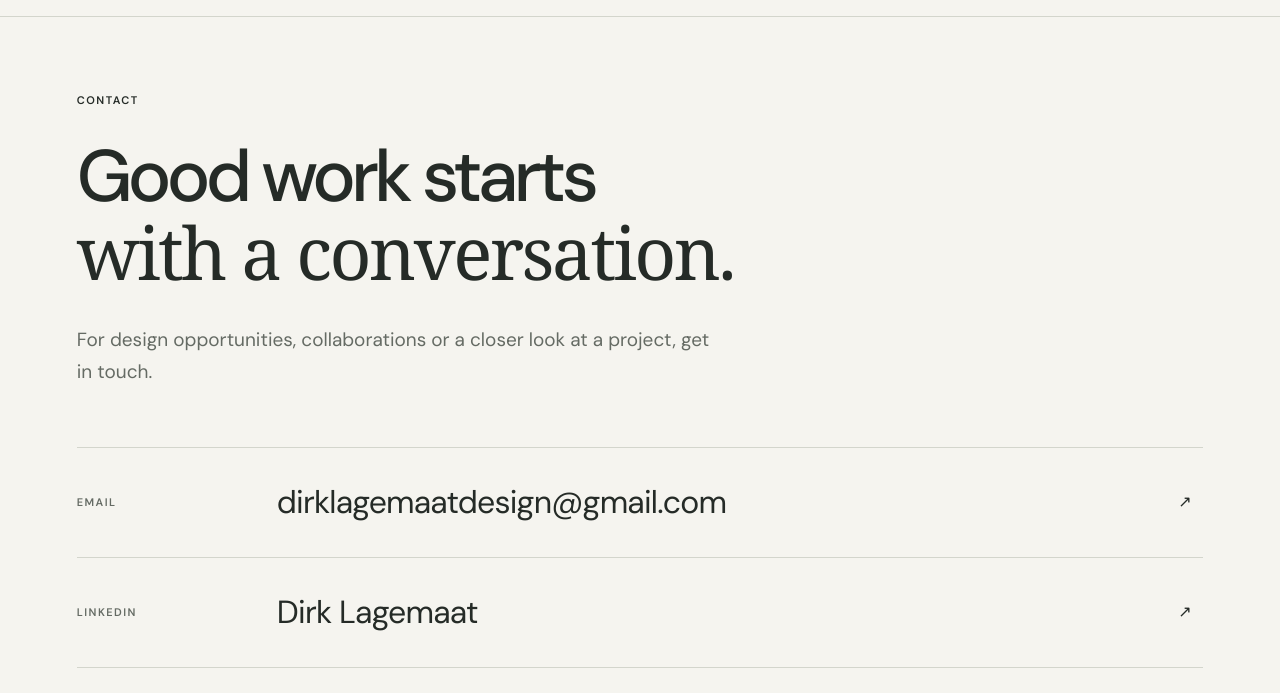
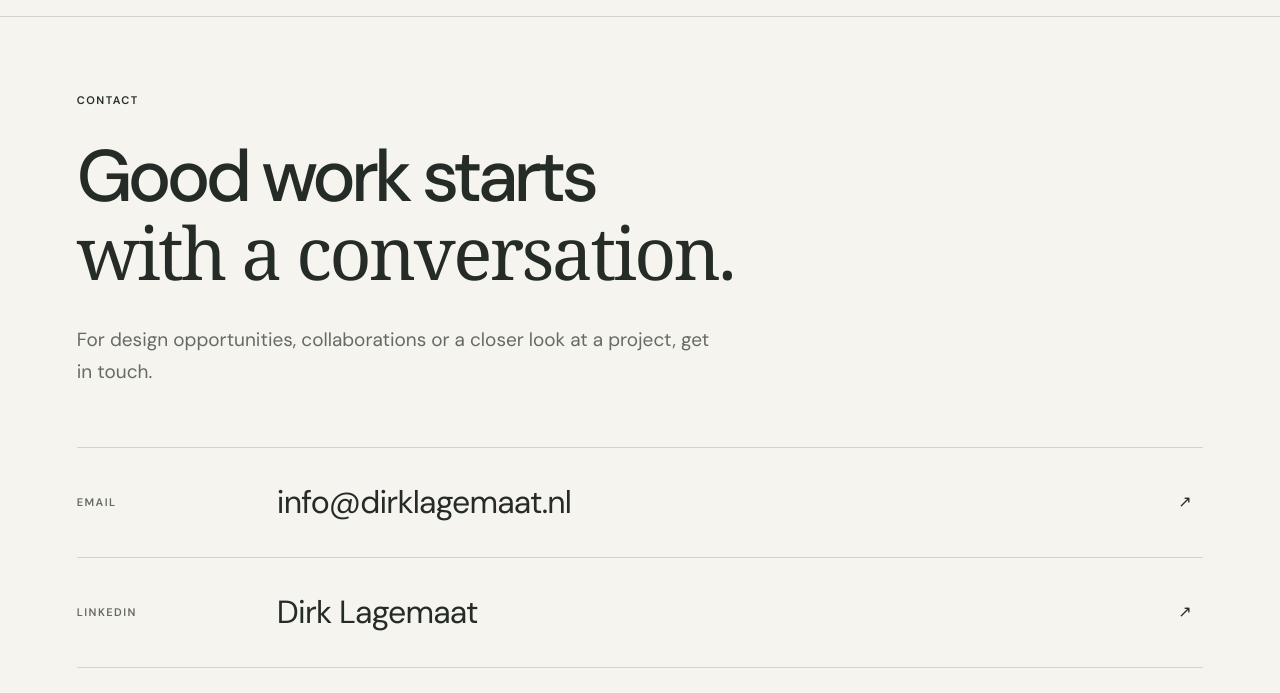
Before and after one commit to dirkcrlagemaat/dirklagemaat.nl, a plain HTML site: page contact.html in a window 1280 px wide. Shown: the part 107-800 px from the top of the page. Drawn offline with Linux system fonts and the light colour scheme; a web font is replaced by a local one.

Commit message:
Update contact email address

```diff
--- a/contact.html
+++ b/contact.html
@@ -22,7 +22,7 @@
 <p class="lead">For design opportunities, collaborations or a closer look at a project, get in touch.</p>
 </section>
 <section class="contact-details" aria-label="Contact details">
-<a href="mailto:dirklagemaatdesign@gmail.com"><span class="eyebrow">Email</span><span>dirklagemaatdesign@gmail.com</span><span aria-hidden="true">↗</span></a>
+<a href="mailto:info@dirklagemaat.nl"><span class="eyebrow">Email</span><span>info@dirklagemaat.nl</span><span aria-hidden="true">↗</span></a>
 <a href="https://www.linkedin.com/in/dirk-lagemaat-66445b1a6" target="_blank" rel="noopener"><span class="eyebrow">LinkedIn</span><span>Dirk Lagemaat</span><span aria-hidden="true">↗</span></a>
 <div><span class="eyebrow">Based in</span><span>Rotterdam, Netherlands</span></div>
 </section>
```
